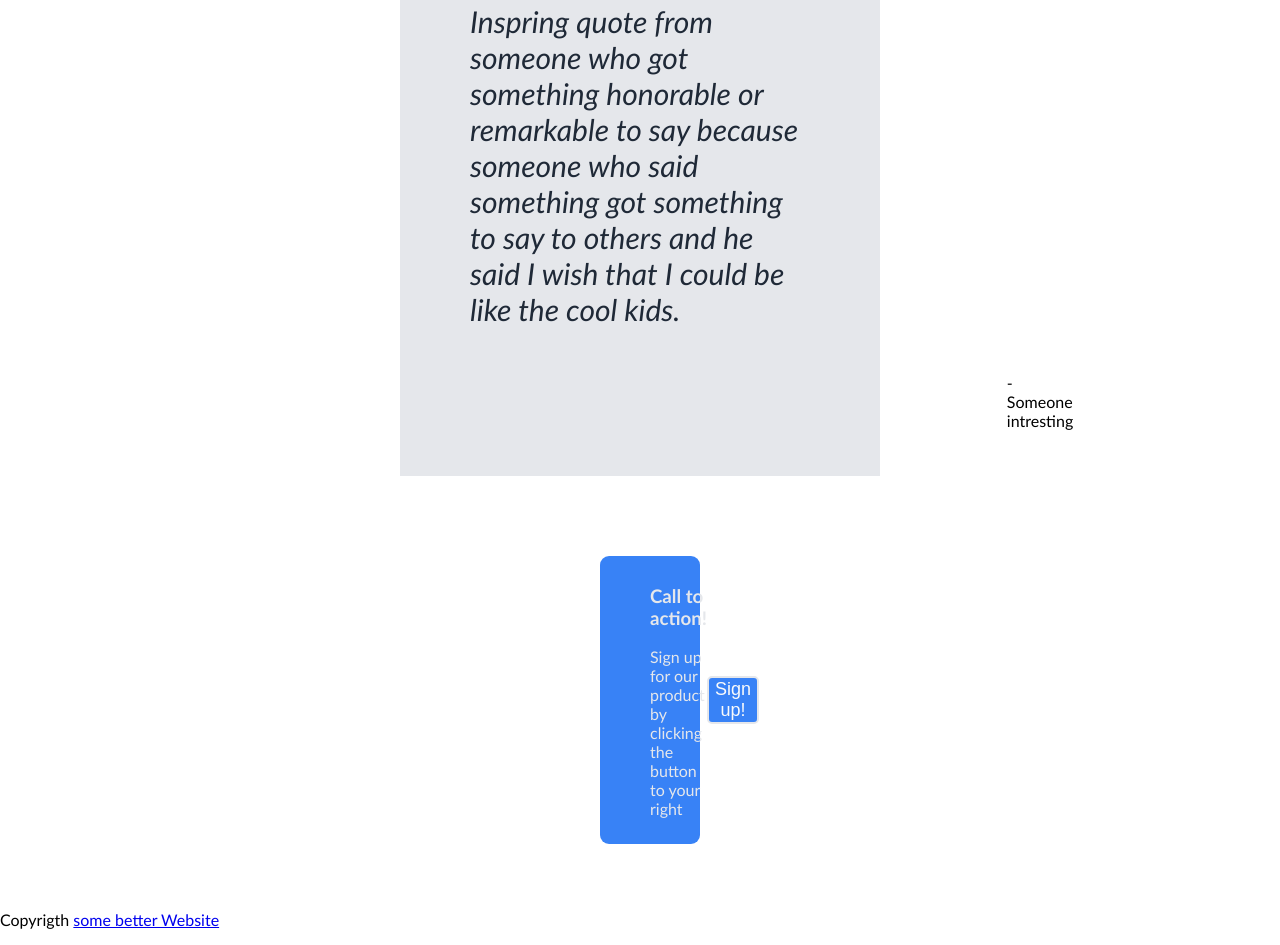
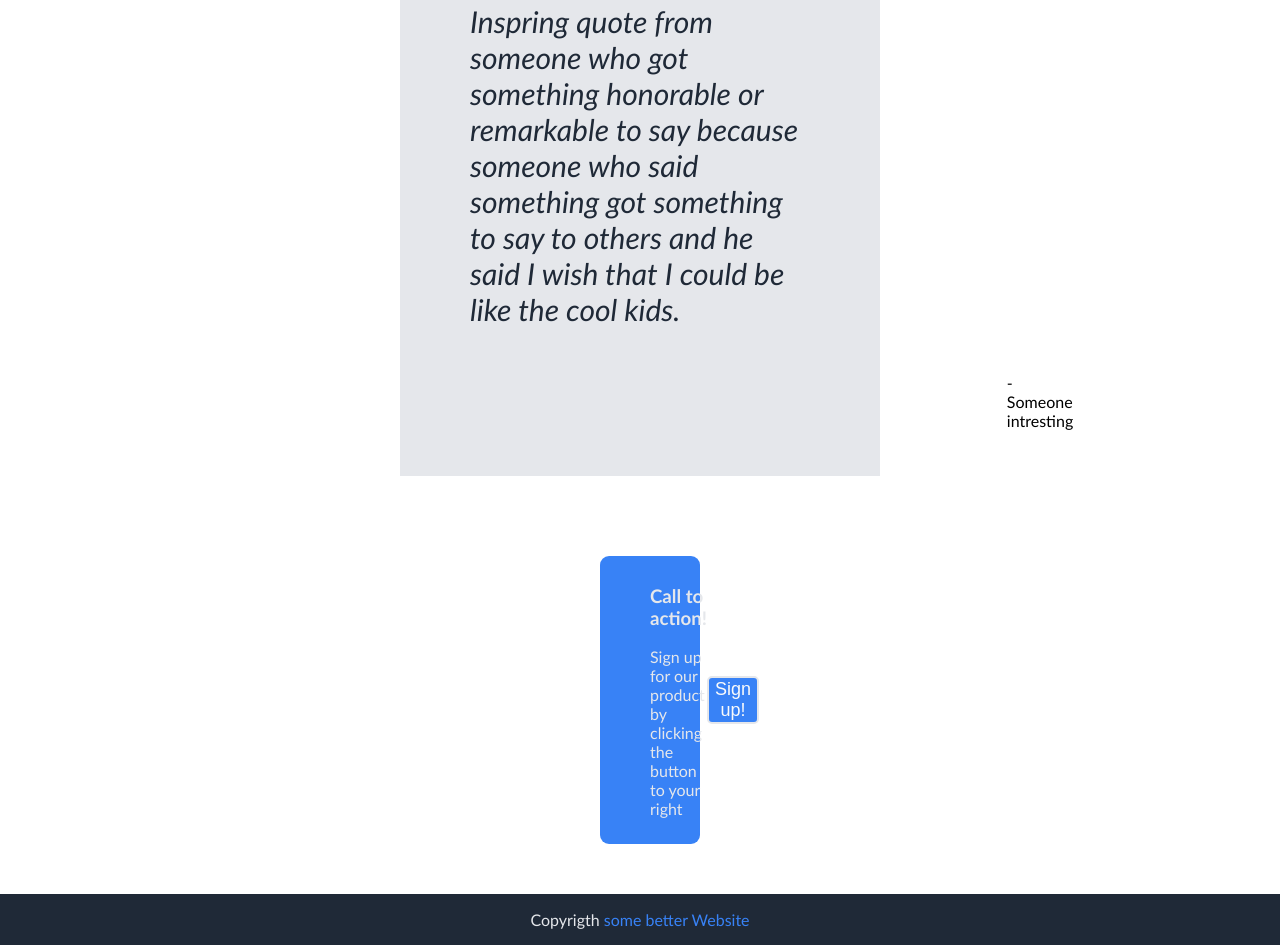
Before and after one commit to AaSa98/odin_landingpage, a plain HTML site: page index.html in a window 1280 px wide. Shown: the part 819-1764 px from the top of the page. Drawn offline with Linux system fonts and the light colour scheme.

Commit message:
task finished

```diff
--- a/style.css
+++ b/style.css
@@ -38,6 +38,11 @@ h2{
 
 li{
     list-style-type:none;
+}
+
+a{
+    color: #3882f6;
+    text-decoration: none;
 }
 
 .header_content{
@@ -124,3 +129,11 @@ button{
     margin: 50px 600px;
     border-radius: 9px;
 }
+
+.footer{
+    display: flex;
+    justify-content: center;
+    align-items: center;
+    background-color: #1f2937;
+    color: #e5e7eb;
+}
```
